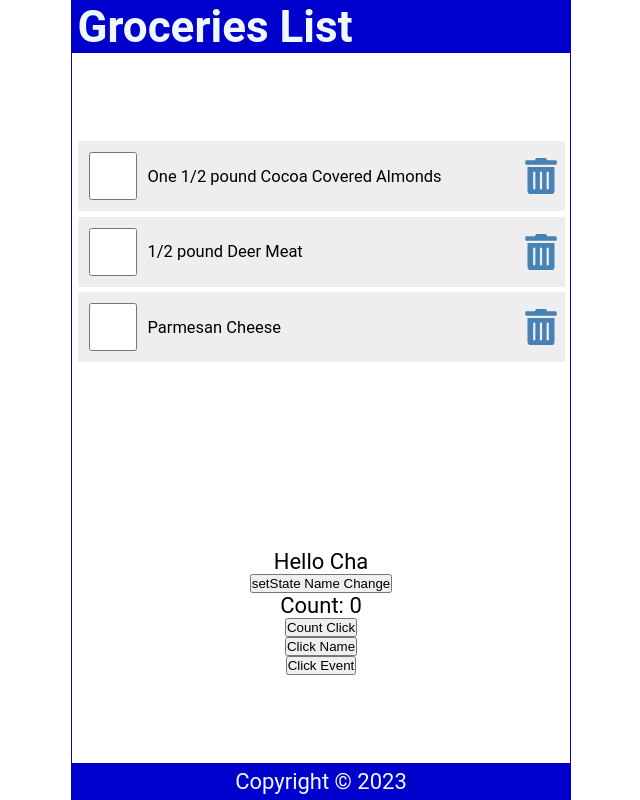
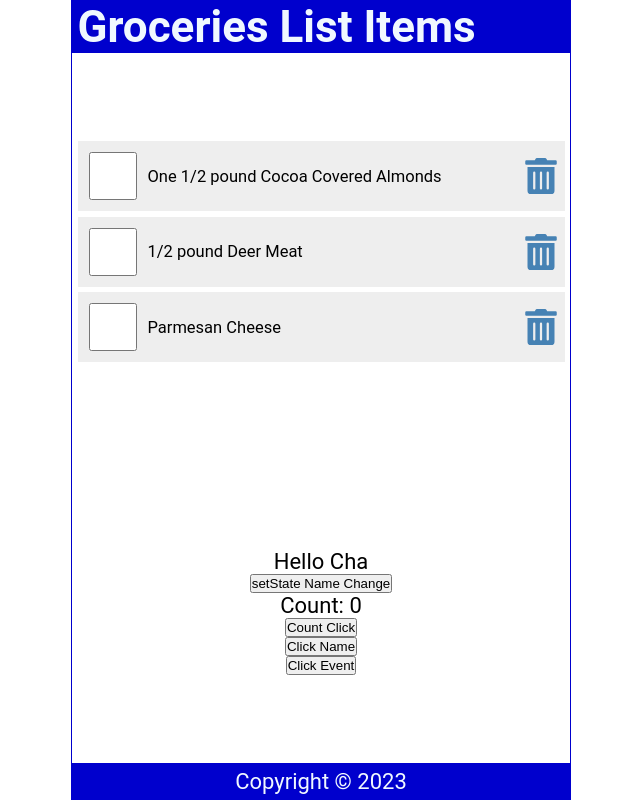
Before and after one commit to sallydough/01tut, a React (Create React App) app: page / in a window 1280 px wide. Shown: the whole page, without its empty margins (319-959 px from the left). Built offline with nearby package versions, Linux system fonts and the light colour scheme.

Commit message:
edit Header

```diff
--- a/src/Header.js
+++ b/src/Header.js
@@ -4,7 +4,7 @@ const Header = () => {
   return (
 
     <header>
-      <h1>Groceries List</h1>
+      <h1>Groceries List Items</h1>
     </header>
   )
 }
```
